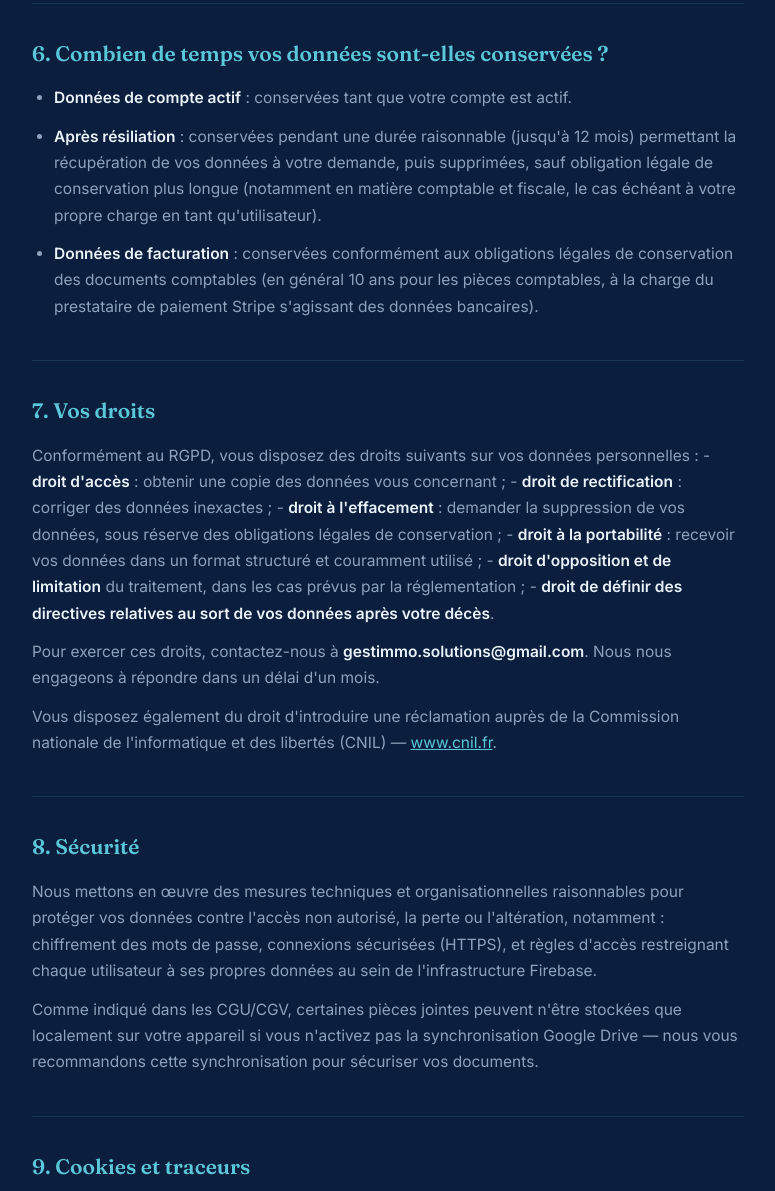
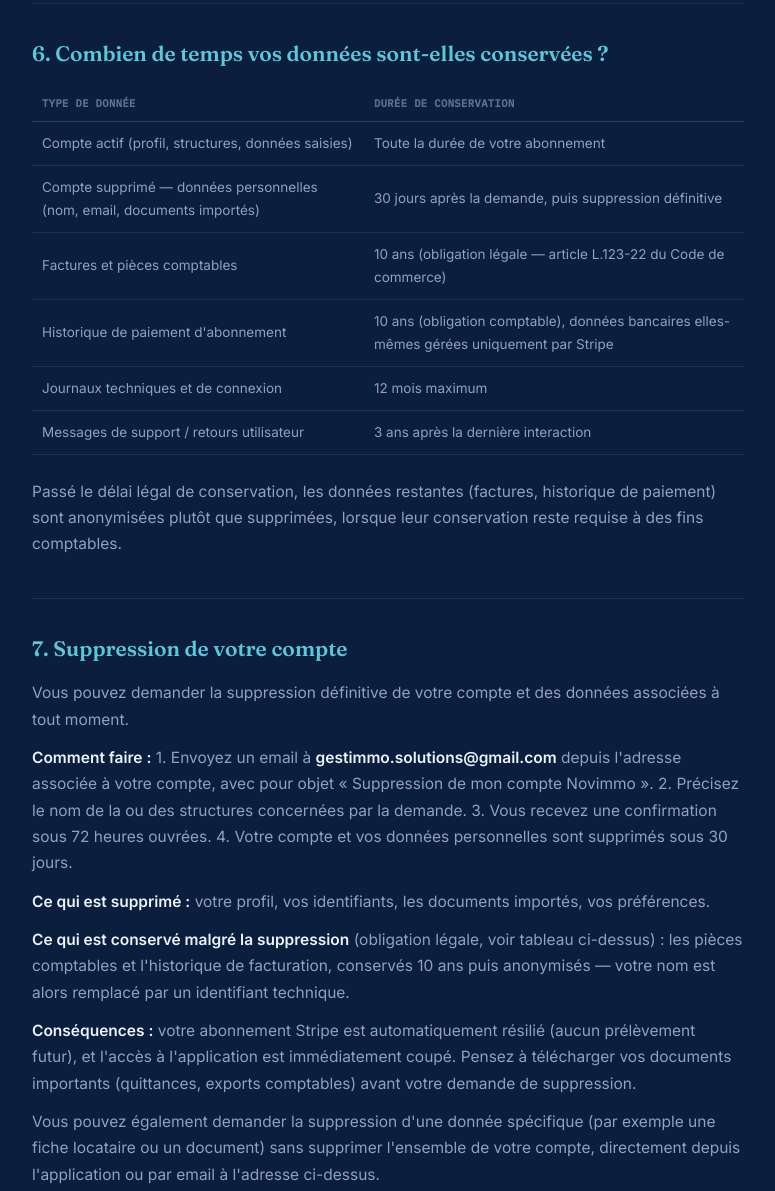
Before and after one commit to scilemyane-cell/gestimmo, a plain HTML site: page confidentialite.html in a window 1280 px wide. Shown: the part 2996-4187 px from the top of the page, without its empty margins (252-1027 px from the left). Drawn offline with Linux system fonts and the light colour scheme.

Commit message:
Add files via upload

```diff
--- a/confidentialite.html
+++ b/confidentialite.html
@@ -140,31 +140,72 @@ em{color:var(--text3);font-style:italic}
 <p>Ces services tiers sont soumis à leurs propres politiques de confidentialité, que nous vous invitons à consulter.</p>
 <p>Nous ne transférons vos données hors de l'Union européenne que vers des prestataires ayant mis en place des garanties appropriées (clauses contractuelles types de la Commission européenne, ou certification équivalente).</p>
 <h2>6. Combien de temps vos données sont-elles conservées ?</h2>
-<ul>
-<li><strong>Données de compte actif</strong> : conservées tant que votre compte est actif.</li>
-<li><strong>Après résiliation</strong> : conservées pendant une durée raisonnable (jusqu'à 12 mois) permettant la récupération de vos données à votre demande, puis supprimées, sauf obligation légale de conservation plus longue (notamment en matière comptable et fiscale, le cas échéant à votre propre charge en tant qu'utilisateur).</li>
-<li><strong>Données de facturation</strong> : conservées conformément aux obligations légales de conservation des documents comptables (en général 10 ans pour les pièces comptables, à la charge du prestataire de paiement Stripe s'agissant des données bancaires).</li>
-</ul>
-<h2>7. Vos droits</h2>
+<table>
+<thead>
+<tr>
+<th>Type de donnée</th>
+<th>Durée de conservation</th>
+</tr>
+</thead>
+<tbody>
+<tr>
+<td>Compte actif (profil, structures, données saisies)</td>
+<td>Toute la durée de votre abonnement</td>
+</tr>
+<tr>
+<td>Compte supprimé — données personnelles (nom, email, documents importés)</td>
+<td>30 jours après la demande, puis suppression définitive</td>
+</tr>
+<tr>
+<td>Factures et pièces comptables</td>
+<td>10 ans (obligation légale — article L.123-22 du Code de commerce)</td>
+</tr>
+<tr>
+<td>Historique de paiement d'abonnement</td>
+<td>10 ans (obligation comptable), données bancaires elles-mêmes gérées uniquement par Stripe</td>
+</tr>
+<tr>
+<td>Journaux techniques et de connexion</td>
+<td>12 mois maximum</td>
+</tr>
+<tr>
+<td>Messages de support / retours utilisateur</td>
+<td>3 ans après la dernière interaction</td>
+</tr>
+</tbody>
+</table>
+<p>Passé le délai légal de conservation, les données restantes (factures, historique de paiement) sont anonymisées plutôt que supprimées, lorsque leur conservation reste requise à des fins comptables.</p>
+<h2>7. Suppression de votre compte</h2>
+<p>Vous pouvez demander la suppression définitive de votre compte et des données associées à tout moment.</p>
+<p><strong>Comment faire :</strong>
+1. Envoyez un email à <strong>gestimmo.solutions@gmail.com</strong> depuis l'adresse associée à votre compte, avec pour objet « Suppression de mon compte Novimmo ».
+2. Précisez le nom de la ou des structures concernées par la demande.
+3. Vous recevez une confirmation sous 72 heures ouvrées.
+4. Votre compte et vos données personnelles sont supprimés sous 30 jours.</p>
+<p><strong>Ce qui est supprimé :</strong> votre profil, vos identifiants, les documents importés, vos préférences.</p>
+<p><strong>Ce qui est conservé malgré la suppression</strong> (obligation légale, voir tableau ci-dessus) : les pièces comptables et l'historique de facturation, conservés 10 ans puis anonymisés — votre nom est alors remplacé par un identifiant technique.</p>
+<p><strong>Conséquences :</strong> votre abonnement Stripe est automatiquement résilié (aucun prélèvement futur), et l'accès à l'application est immédiatement coupé. Pensez à télécharger vos documents importants (quittances, exports comptables) avant votre demande de suppression.</p>
+<p>Vous pouvez également demander la suppression d'une donnée spécifique (par exemple une fiche locataire ou un document) sans supprimer l'ensemble de votre compte, directement depuis l'application ou par email à l'adresse ci-dessus.</p>
+<h2>8. Vos droits</h2>
 <p>Conformément au RGPD, vous disposez des droits suivants sur vos données personnelles :
 - <strong>droit d'accès</strong> : obtenir une copie des données vous concernant ;
 - <strong>droit de rectification</strong> : corriger des données inexactes ;
-- <strong>droit à l'effacement</strong> : demander la suppression de vos données, sous réserve des obligations légales de conservation ;
+- <strong>droit à l'effacement</strong> : demander la suppression de vos données, sous réserve des obligations légales de conservation (voir section 7) ;
 - <strong>droit à la portabilité</strong> : recevoir vos données dans un format structuré et couramment utilisé ;
 - <strong>droit d'opposition et de limitation</strong> du traitement, dans les cas prévus par la réglementation ;
 - <strong>droit de définir des directives relatives au sort de vos données après votre décès</strong>.</p>
 <p>Pour exercer ces droits, contactez-nous à <strong>gestimmo.solutions@gmail.com</strong>. Nous nous engageons à répondre dans un délai d'un mois.</p>
 <p>Vous disposez également du droit d'introduire une réclamation auprès de la Commission nationale de l'informatique et des libertés (CNIL) — <a href="https://www.cnil.fr">www.cnil.fr</a>.</p>
-<h2>8. Sécurité</h2>
+<h2>9. Sécurité</h2>
 <p>Nous mettons en œuvre des mesures techniques et organisationnelles raisonnables pour protéger vos données contre l'accès non autorisé, la perte ou l'altération, notamment : chiffrement des mots de passe, connexions sécurisées (HTTPS), et règles d'accès restreignant chaque utilisateur à ses propres données au sein de l'infrastructure Firebase.</p>
 <p>Comme indiqué dans les CGU/CGV, certaines pièces jointes peuvent n'être stockées que localement sur votre appareil si vous n'activez pas la synchronisation Google Drive — nous vous recommandons cette synchronisation pour sécuriser vos documents.</p>
-<h2>9. Cookies et traceurs</h2>
+<h2>10. Cookies et traceurs</h2>
 <p>Le Service utilise uniquement des cookies et technologies de stockage local strictement nécessaires à son fonctionnement (maintien de votre session de connexion, préférences d'affichage telles que le thème clair/sombre). Aucun cookie publicitaire ou de traçage à des fins commerciales n'est utilisé.</p>
-<h2>10. Mineurs</h2>
+<h2>11. Mineurs</h2>
 <p>Le Service n'est pas destiné aux personnes de moins de 18 ans. Nous ne collectons pas sciemment de données concernant des mineurs.</p>
-<h2>11. Modification de la présente politique</h2>
+<h2>12. Modification de la présente politique</h2>
 <p>Cette politique de confidentialité peut être mise à jour pour refléter des évolutions du Service ou de la réglementation. Toute modification substantielle vous sera notifiée par un moyen approprié (notification dans l'application ou par email).</p>
-<h2>12. Contact</h2>
+<h2>13. Contact</h2>
 <p>Pour toute question relative à vos données personnelles : <strong>gestimmo.solutions@gmail.com</strong></p>
 <div class="doc-footer">NOVIMMO — VALENTIN BARRETEAU, ENTREPRENEUR INDIVIDUEL — 21 CHEMIN DU VIEUX RENARD, 85300 CHALLANS</div>
 </div>
```
Also changed, not shown: cgu.html (+4 -0 lines).
